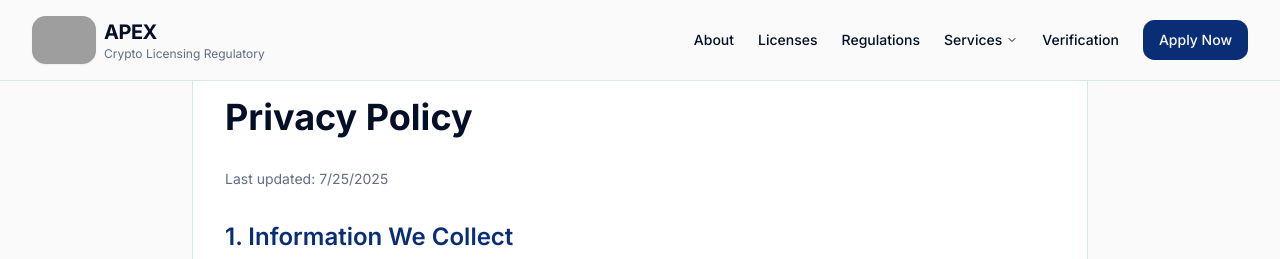
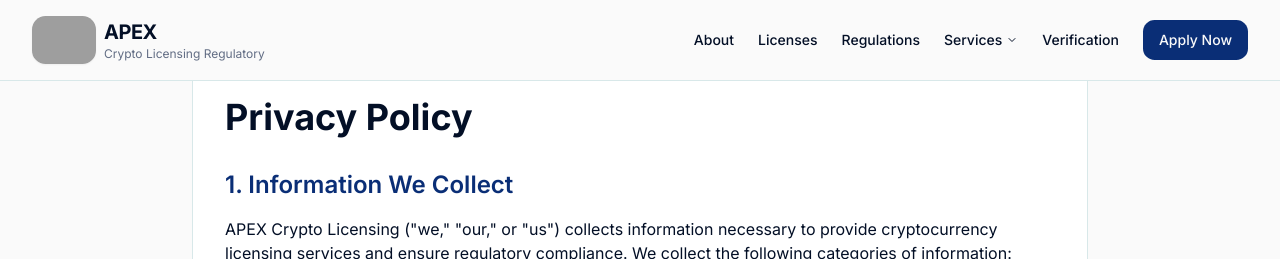
Before and after one commit to catosabastian/apex-crypto-licenses, a React (Vite) app: page /privacy-policy in a window 1280 px wide. Shown: the top 259 px of the page. Built offline with nearby package versions, Linux system fonts and the light colour scheme; no server answers; the database is empty; grey boxes are pictures that could not be loaded.

Commit message:
Code edited in Lovable Code Editor
Edited UI in Lovable

```diff
--- a/src/pages/PrivacyPolicyPage.tsx
+++ b/src/pages/PrivacyPolicyPage.tsx
@@ -15,8 +15,6 @@ const PrivacyPolicyPage = () => {
           <div className="max-w-4xl mx-auto">
             <div className="bg-card rounded-lg border p-6 md:p-8">
               <h1 className="text-2xl md:text-4xl font-bold mb-4 md:mb-8 text-foreground">Privacy Policy</h1>
-              <p className="text-xs md:text-sm text-muted-foreground mb-6 md:mb-8">Last updated: {new Date().toLocaleDateString()}</p>
-
               <div className="space-y-6 md:space-y-8 text-foreground">
                 <section className="border-b pb-6 mb-6">
                   <h2 className="text-xl md:text-2xl font-semibold mb-4 text-primary">1. Information We Collect</h2>
```
